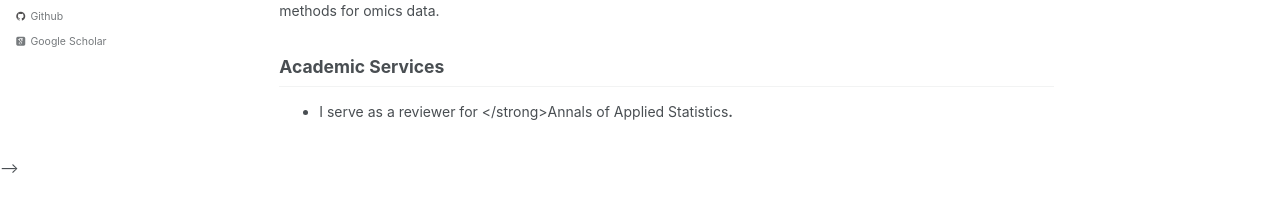
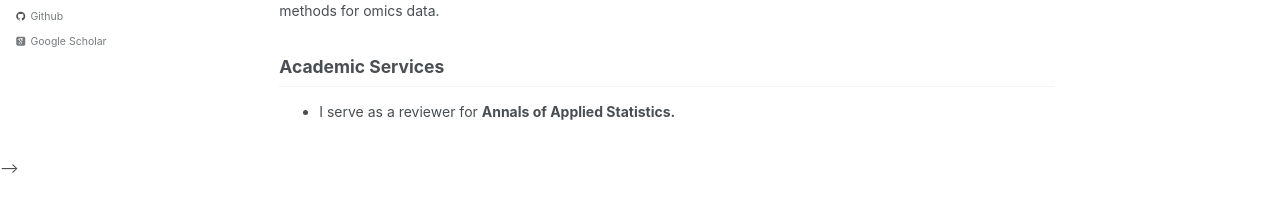
Before and after one commit to Yicong1225/Yicong1225.github.io, a Jekyll site: the page built from _pages/about.md, in a window 1280 px wide. Shown: the part 379-591 px from the top of the page. Built offline with Jekyll 4.4.1, drawn with Linux system fonts in a browser that asks for light colours; some web fonts are replaced.

```diff
--- a/_pages/about.md
+++ b/_pages/about.md
@@ -20,4 +20,4 @@ bioinformatics, and statistical machine learning methods for omics data.
 
 Academic Services
 ------------------------
-- I serve as a reviewer for </strong>Annals of Applied Statistics<strong>.
+- I serve as a reviewer for <strong>Annals of Applied Statistics<strong>.
```
